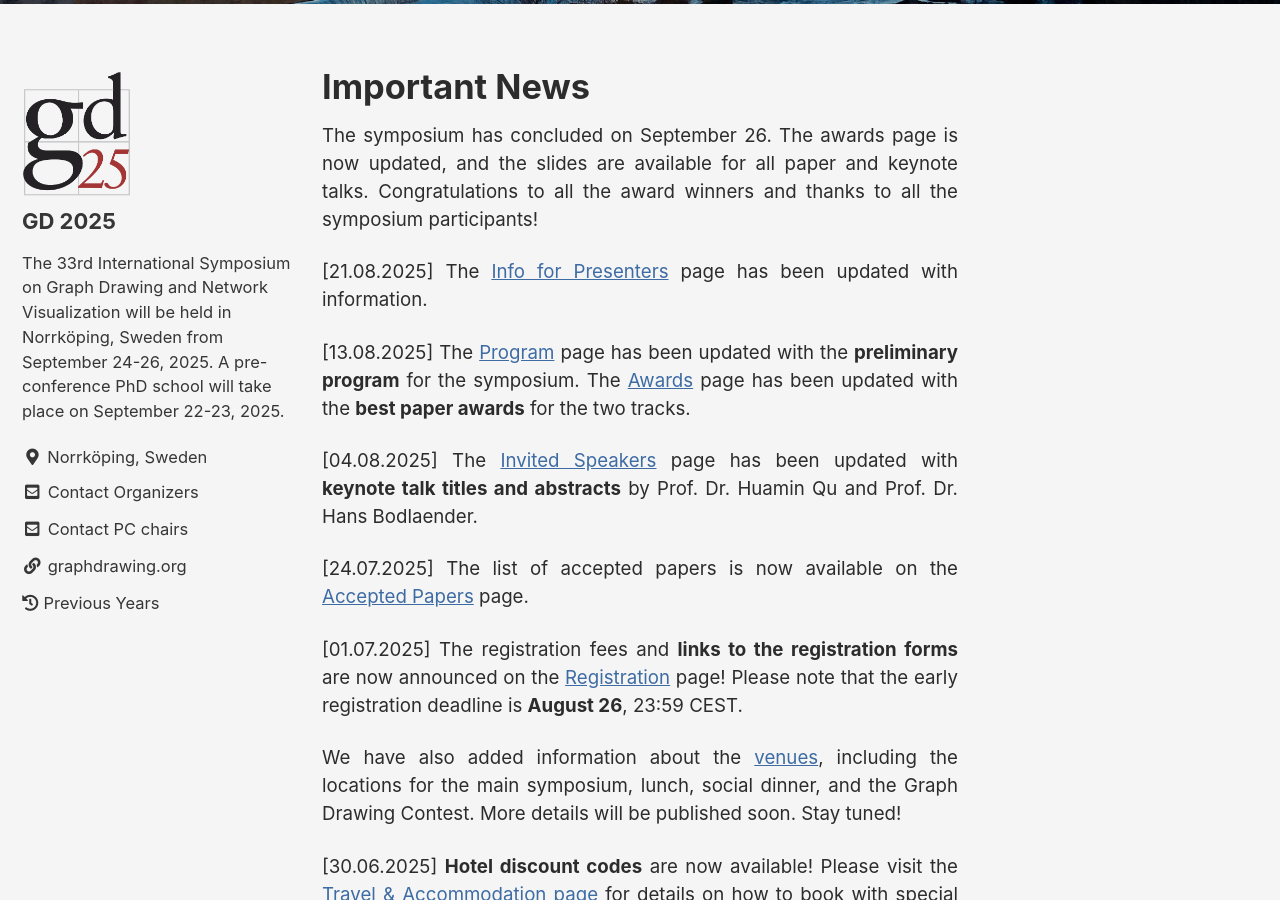
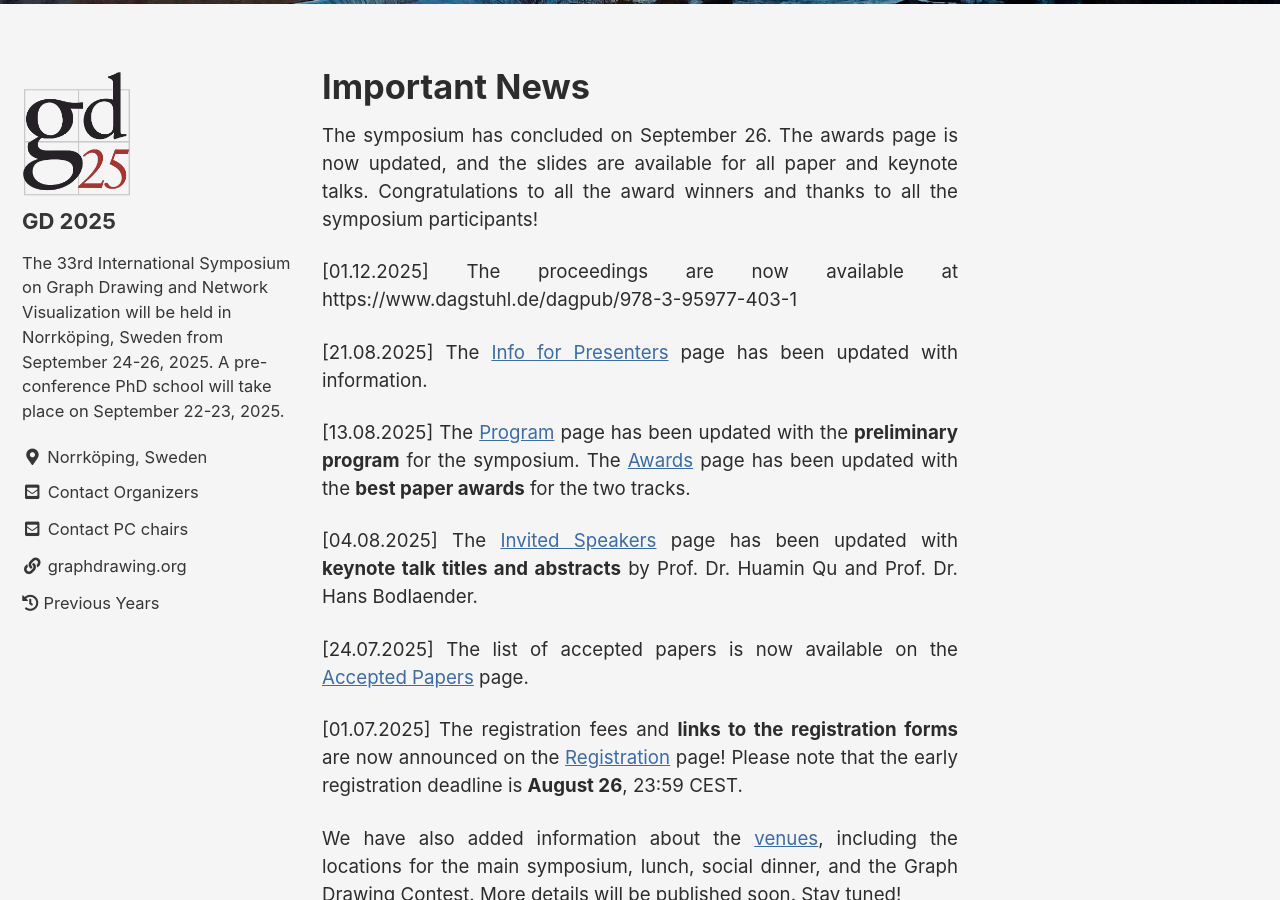
Before and after one commit to graphdrawing/gd2025, a Jekyll site: the page built from pages/news.md, in a window 1280 px wide and 900 px high, scrolled down 355 px. Built offline with Jekyll 4.4.1, drawn with Linux system fonts in a browser that asks for light colours; cached includes are drawn as plain includes.

Commit message:
Update news.md

```diff
--- a/pages/news.md
+++ b/pages/news.md
@@ -10,6 +10,8 @@ header:
 ---
 
 The symposium has concluded on September 26. The awards page is now updated, and the slides are available for all paper and keynote talks. Congratulations to all the award winners and thanks to all the symposium participants!
+
+[01.12.2025] The proceedings are now available at https://www.dagstuhl.de/dagpub/978-3-95977-403-1
 
 [21.08.2025] The [Info for Presenters](../presentation_info/) page has been updated with information.
 
```
